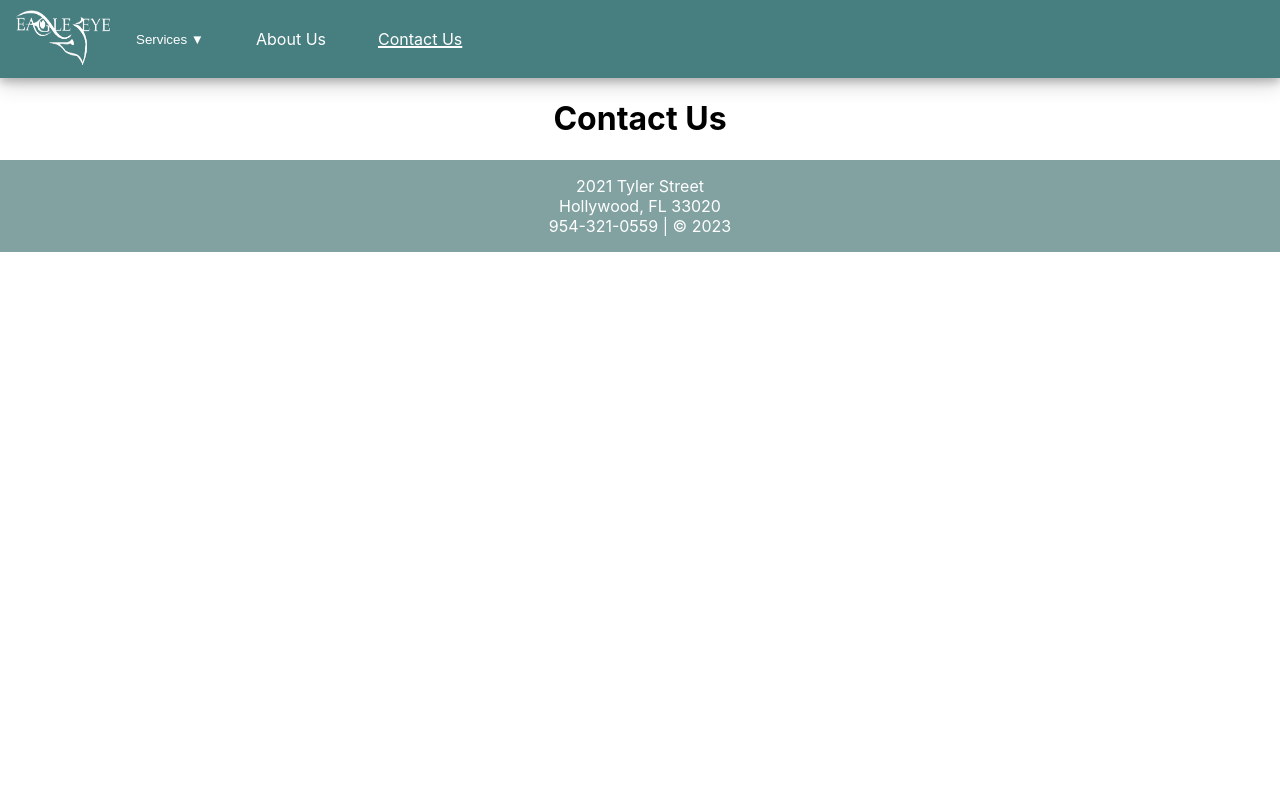
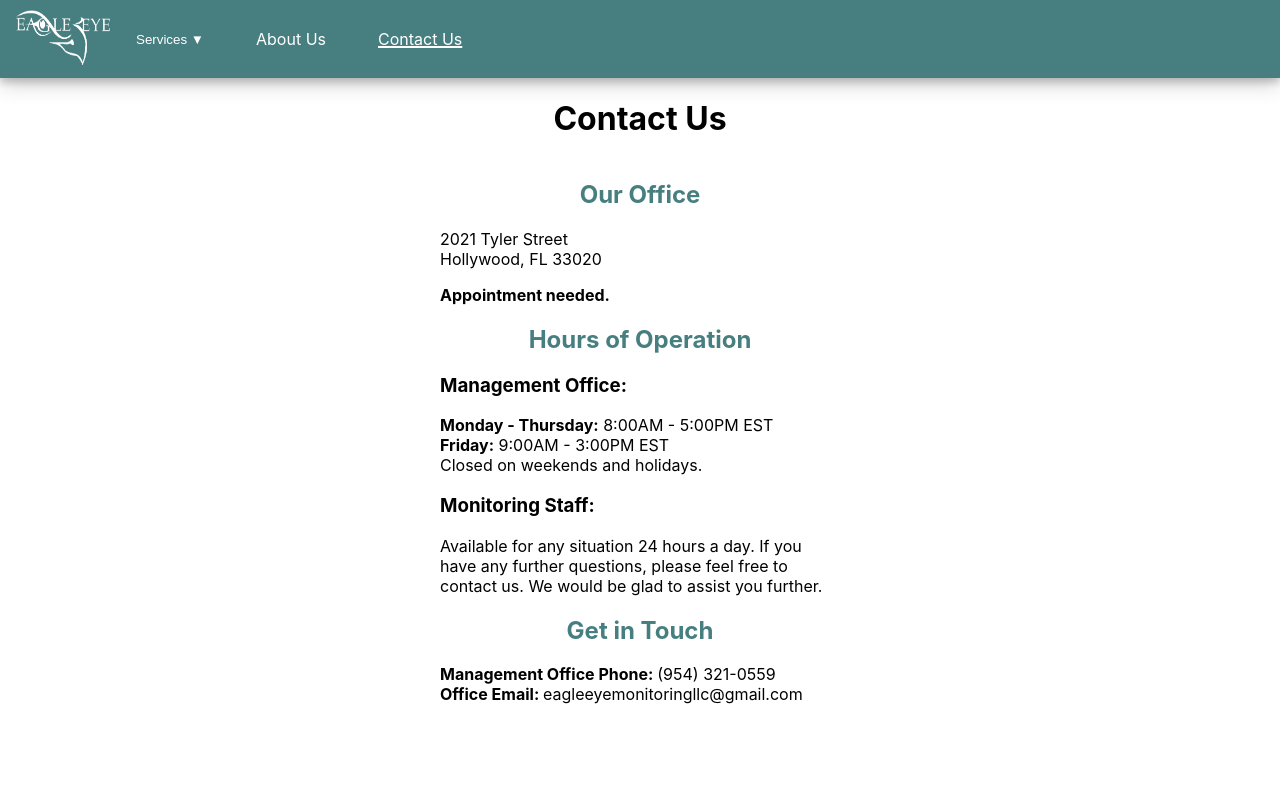
Before and after one commit to arifire21/eagle-eye-site, a Next.js app: page /contact in a window 1280 px wide. Shown: the top 800 px of the page. Built offline with nearby package versions, Linux system fonts and the light colour scheme.

Commit message:
contact page text

```diff
--- a/pages/contact.tsx
+++ b/pages/contact.tsx
@@ -1,16 +1,49 @@
 import Head from "next/head";
+import styles from '@/styles/contact.module.scss';
 
 export default function ContactPage() {
-    return(
-      <>
+  return (
+    <>
       <Head>
         <title>Eagle Eye Monitoring, LLC. - Contact Us</title>
         <link rel="icon" href="/favicon.ico" />
         <meta></meta>
       </Head>
 
+      <div className='mainContainer'>
         <h1>Contact Us</h1>
-      </>
 
-    )
-  }
+        <div className='sbsContainer'>
+          <div className={styles.infoContainer}>
+            <section>
+              <h2>Our Office</h2>
+              <p className={styles.text}>2021 Tyler Street</p>
+              <p className={styles.text2}>Hollywood, FL 33020</p>
+              <p className={styles.text}><strong>Appointment needed.</strong></p>
+            </section>
+
+            <section>
+              <h2>Hours of Operation</h2>
+              <h3>Management Office:</h3>
+              <p className={styles.text}><strong>Monday - Thursday:</strong> 8:00AM - 5:00PM EST</p>
+              <p className={styles.text}><strong>Friday:</strong> 9:00AM - 3:00PM EST</p>
+              <p className={styles.text2}>Closed on weekends and holidays.</p>
+
+              <h3>Monitoring Staff:</h3>
+              <p>Available for any situation 24 hours a day.
+                If you have any further questions, please feel free to contact us.
+                We would be glad to assist you further.</p>
+            </section>
+
+            <section>
+              <h2>Get in Touch</h2>
+              <p className={styles.text}><strong>Management Office Phone: </strong>(954) 321-0559</p>
+              <p className={styles.text}><strong>Office Email: </strong> eagleeyemonitoringllc@gmail.com</p>
+            </section>
+          </div>
+        </div>
+      </div>
+    </>
+
+  )
+}
--- /dev/null
+++ b/styles/contact.module.scss
@@ -0,0 +1,11 @@
+.infoContainer {
+    width: 400px;
+}
+
+.text {
+    margin: 0 !important;
+}
+
+.text2 {
+    margin-top: 0
+}
```
